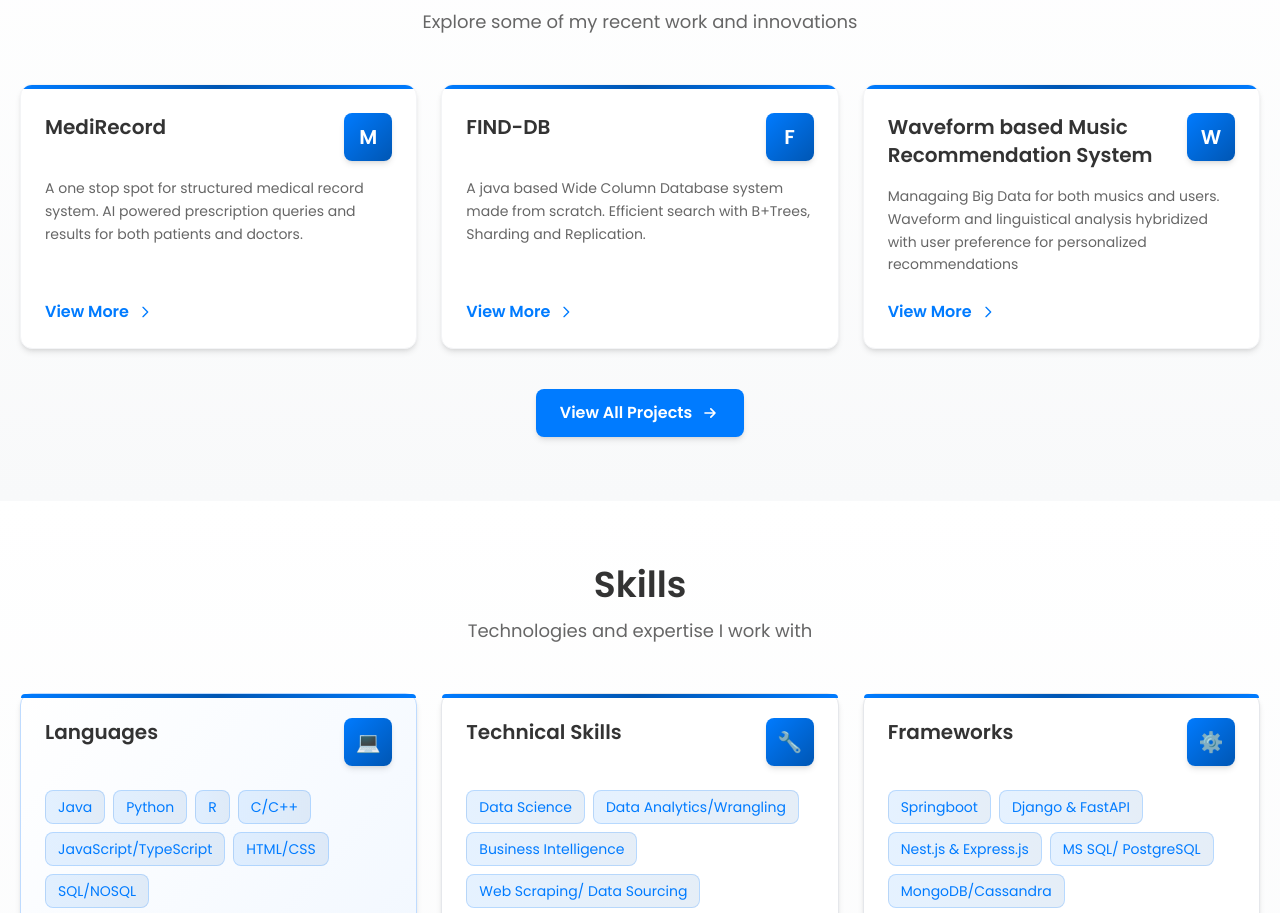
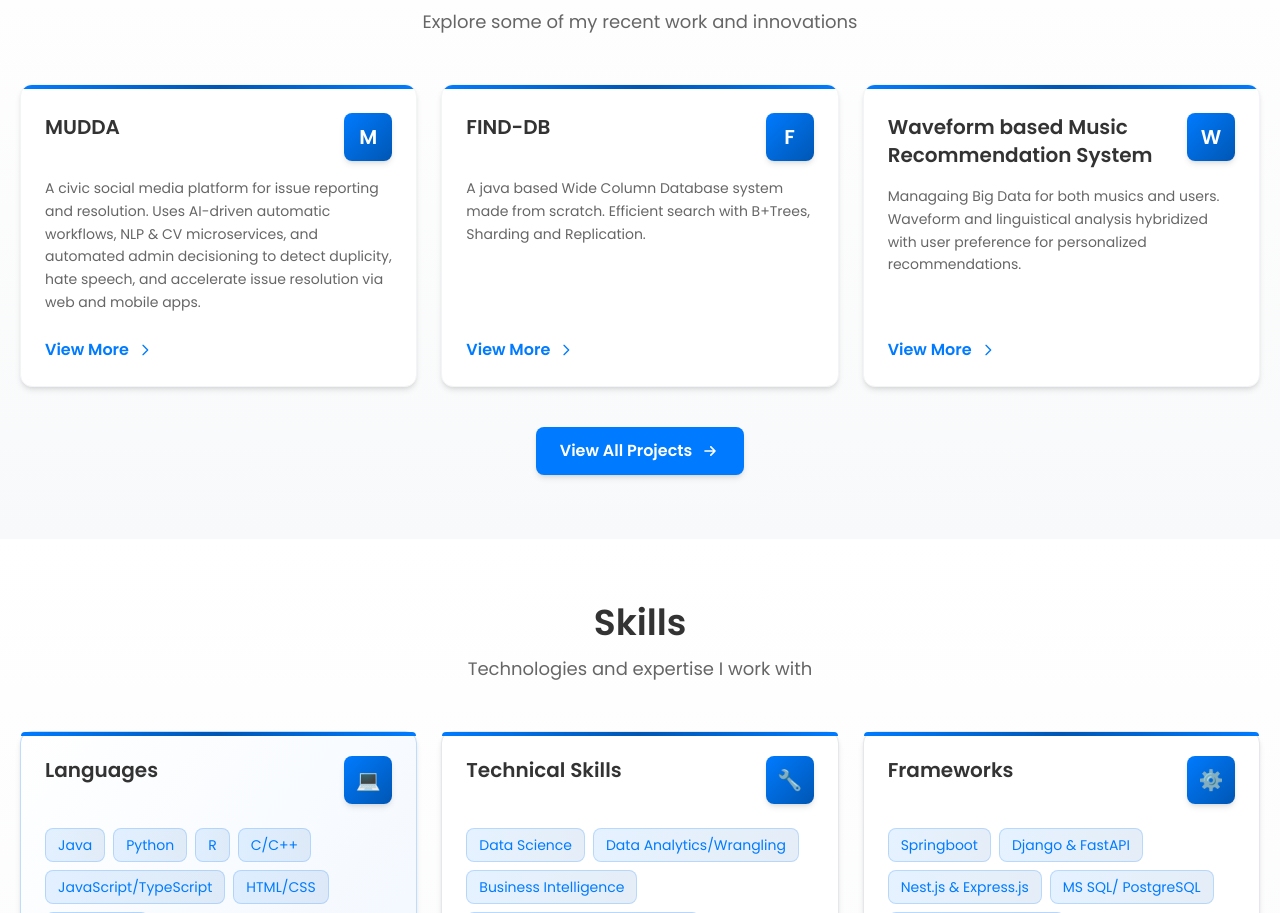
Before and after one commit to ShubhPundir/portfolio, a Next.js app in the folder frontend/: page /portfolio/ in a window 1280 px wide. Shown: the part 2992-3905 px from the top of the page. Built offline with nearby package versions, Linux system fonts and the light colour scheme.

Commit message:
update: updated projects on landing page. Added MUDDA

```diff
--- a/frontend/src/app/_sections/Projects.tsx
+++ b/frontend/src/app/_sections/Projects.tsx
@@ -8,10 +8,10 @@ interface Project {
 
 const projects: Project[] = [
   {
-    title: "MediRecord",
+    title: "MUDDA",
     description:
-      "A one stop spot for structured medical record system. AI powered prescription queries and results for both patients and doctors.",
-    link: "/allprojects",
+      "A civic social media platform for issue reporting and resolution. Uses AI-driven automatic workflows, NLP & CV microservices, and automated admin decisioning to detect duplicity, hate speech, and accelerate issue resolution via web and mobile apps.",
+    link: "https://mudda-dashboard.vercel.app/",
   },
   {
     title: "FIND-DB",
@@ -22,7 +22,7 @@ const projects: Project[] = [
   {
     title: "Waveform based Music Recommendation System",
     description:
-      "Managaing Big Data for both musics and users. Waveform and linguistical analysis hybridized with user preference for personalized recommendations",
+      "Managaing Big Data for both musics and users. Waveform and linguistical analysis hybridized with user preference for personalized recommendations.",
     link: "/allprojects",
   },
 ]
```
